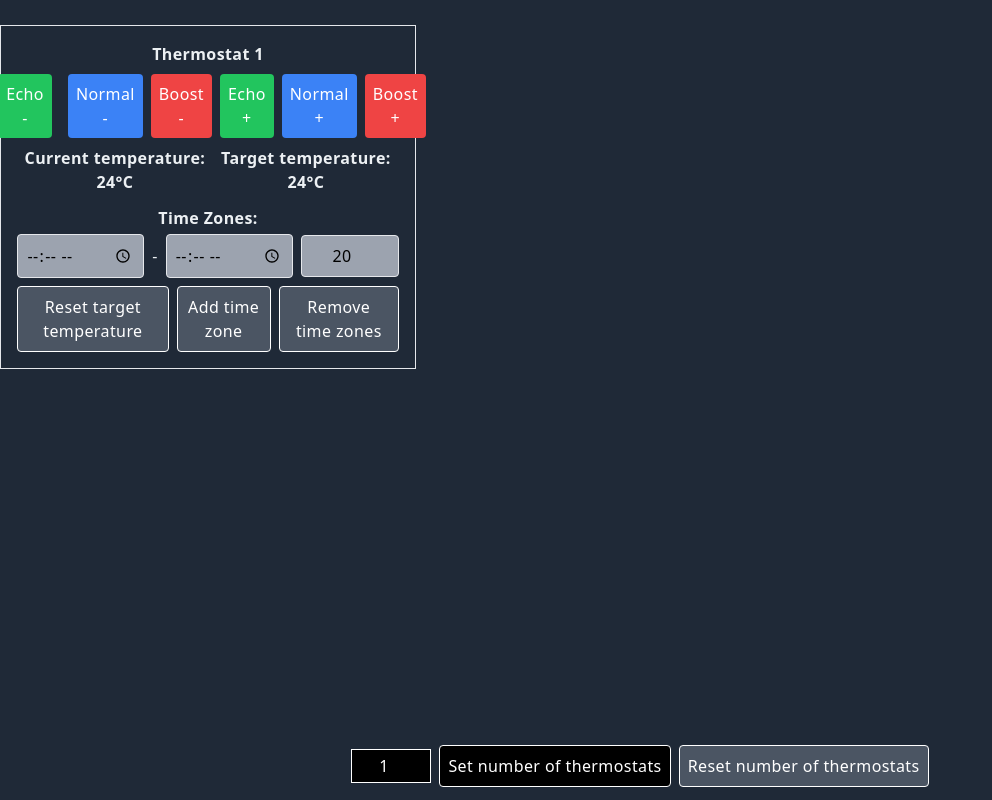
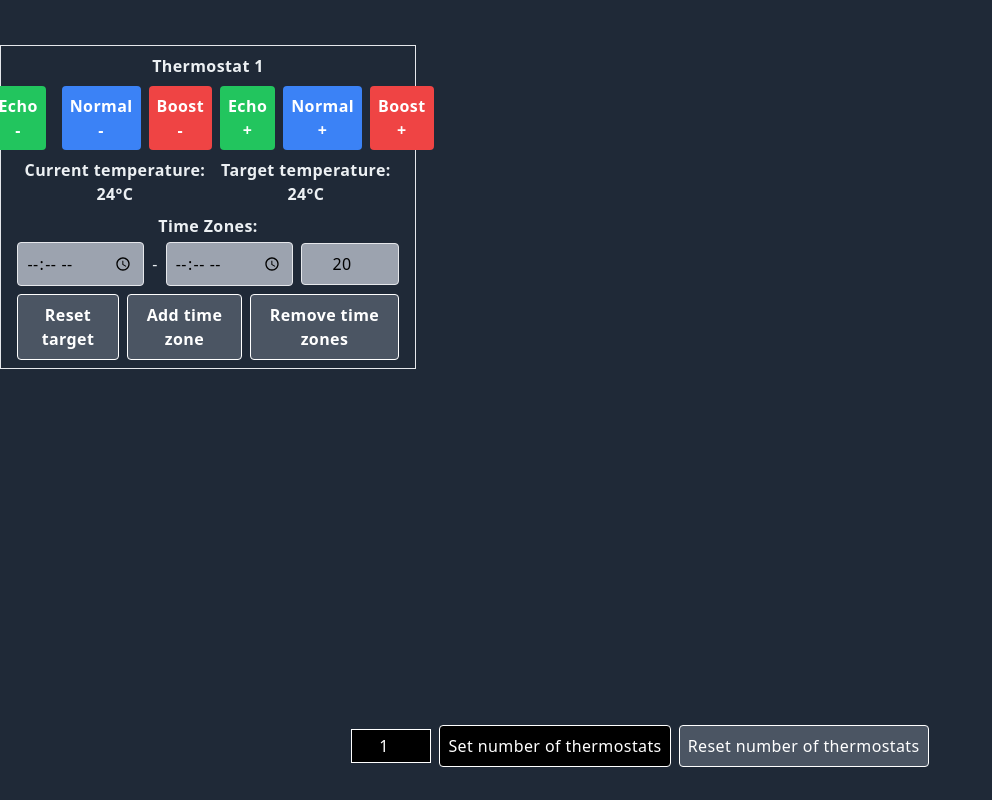
Before and after one commit to szakfer97/boiler-management-app, a React (Vite) app in the folder thermostat-app/: page / in a window 1280 px wide. Shown: the whole page, without its empty margins (0-992 px from the left). Built offline with nearby package versions, Linux system fonts and the light colour scheme.

Commit message:
Extra styling for better desktop appearance

```diff
--- a/thermostat-app/src/components/Thermostat.tsx
+++ b/thermostat-app/src/components/Thermostat.tsx
@@ -87,9 +87,9 @@ const Thermostat: React.FC<ThermostatProps> = ({ id }) => {
   };
 
   return (
-    <div className="border p-4 space-y-2">
+    <div className="border px-4 py-2 space-y-2">
       <h1 className="font-bold text-center">Thermostat {id}</h1>
-      <div className="flex justify-center space-x-2">
+      <div className="flex justify-center space-x-2 font-bold">
         <button
           className="p-2 bg-green-500 hover:bg-green-700 text-white rounded mx-2"
           onClick={() => handleTemperatureChange(-1.5)}
@@ -134,7 +134,7 @@ const Thermostat: React.FC<ThermostatProps> = ({ id }) => {
         <h3 className="font-bold">Target temperature: {temperature}°C</h3>
       </div>
       <div>
-        <h4 className="py-1 font-bold">Time Zones:</h4>
+        <h4 className="pb-1 font-bold">Time Zones:</h4>
         {timeZones.map((timeZone, index) => (
           <div key={index}>
             <p>
@@ -167,12 +167,12 @@ const Thermostat: React.FC<ThermostatProps> = ({ id }) => {
           />
         </div>
       </div>
-      <div className="mt-2 flex justify-center space-x-2">
+      <div className="font-bold mt-2 flex justify-center space-x-2">
         <button
           className="p-2 bg-gray-600 hover:bg-black text-white rounded border border-white"
           onClick={() => resetTemperature()}
         >
-          Reset target temperature
+          Reset target
         </button>
         <button
           onClick={handleAddTimeZone}
```
